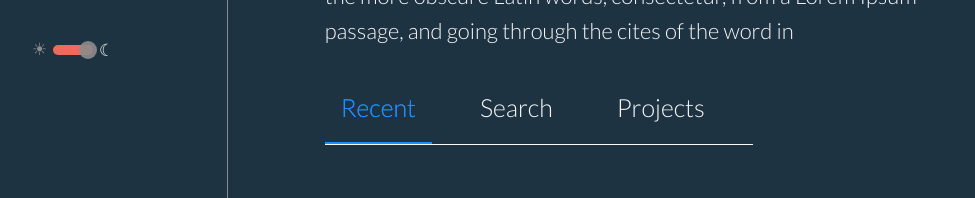
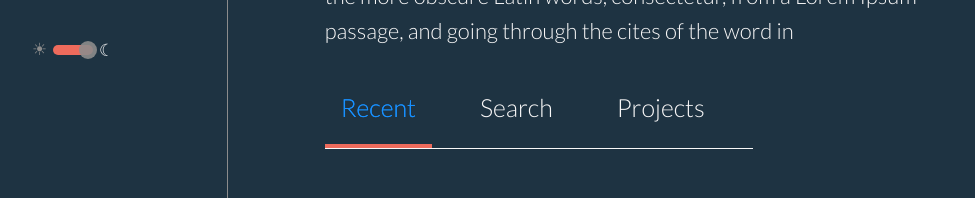
Before and after one commit to Tristanoshier/landing-page-client, a React (Create React App) app: page /Interests in a window 1280 px wide. Shown: the part 269-467 px from the top of the page, without its empty margins (8-983 px from the left). Built offline with nearby package versions, Linux system fonts and the light colour scheme; no server answers.

Commit message:
add active indicator for tabs

```diff
--- a/src/css/interests.css
+++ b/src/css/interests.css
@@ -1,5 +1,3 @@
-
-
 /* customize antd classes for Tabs component */
 .ant-tabs {
     color: var(--white);
@@ -22,13 +20,17 @@
 .ant-tabs-tab {
      font-size: 25px ;
      margin: 0 10% 0 10%;
-     /* do something with this on active */
-     /* border-bottom : 5px var(--orange) solid;  */
 }
+
+.ant-tabs-tab.ant-tabs-tab-active {
+    border-bottom : 4px var(--orange) solid !important;
+    z-index: 2;
+  }
 
 .ant-tabs-tab-btn:hover {
     font-weight: bold;
 }
+
 
 .ant-tabs-tab-btn:focus {
     outline: none;
```
